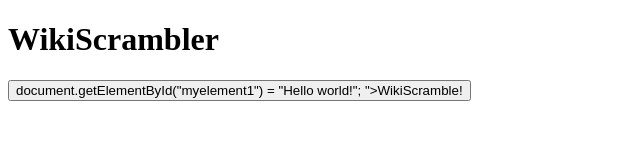
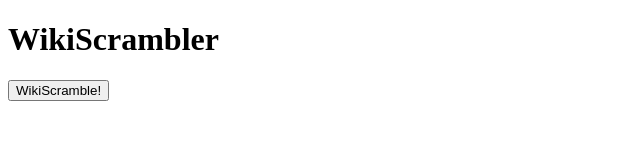
Before and after one commit to Jack-Hewn/WikiScrambler, a website: page index.html in a window 1280 px wide. Shown: the whole page, without its empty margins (0-640 px from the left). Drawn offline with Linux system fonts and the light colour scheme.

Commit message:
Update index.html

```diff
--- a/index.html
+++ b/index.html
@@ -5,14 +5,6 @@
   </head>
   <body>
     <h1>WikiScrambler</h1>
-    <button type="button" onclick="<script type="text/javascript">
-
-  document.getElementById("myelement1") = "Hello world!";
-
-</script>">WikiScramble!</button>
-  </body>
-
-  <body>
-    <p id="myelement1"></p>
+    <button type="button" onclick="document.write('<script type=\'module\' src=\'wikiscrambler.js\'></script>')">WikiScramble!</button>
   </body>
 </html>
```
